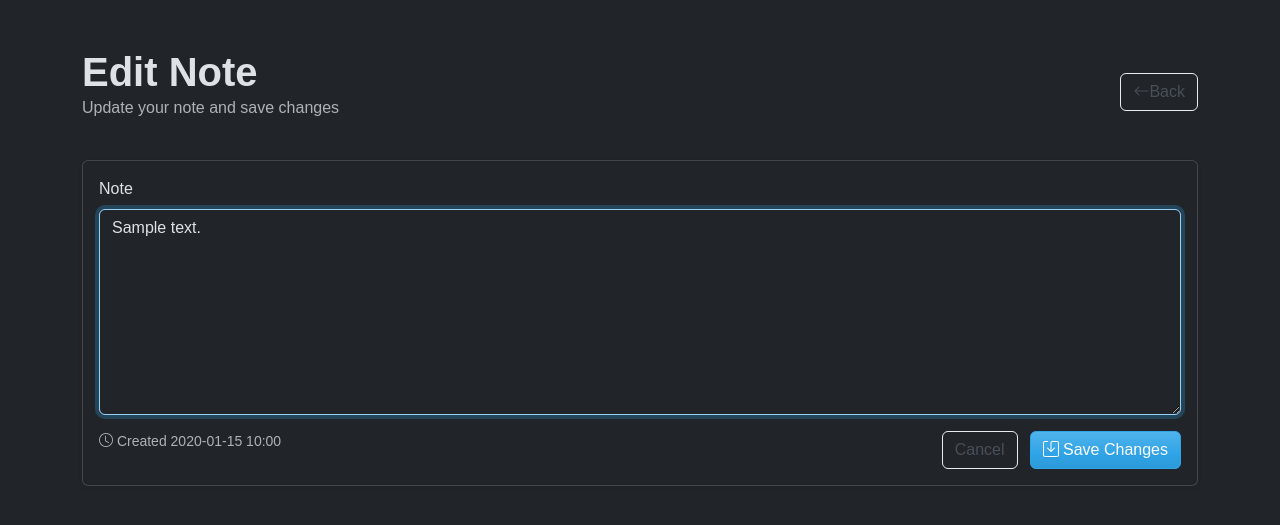
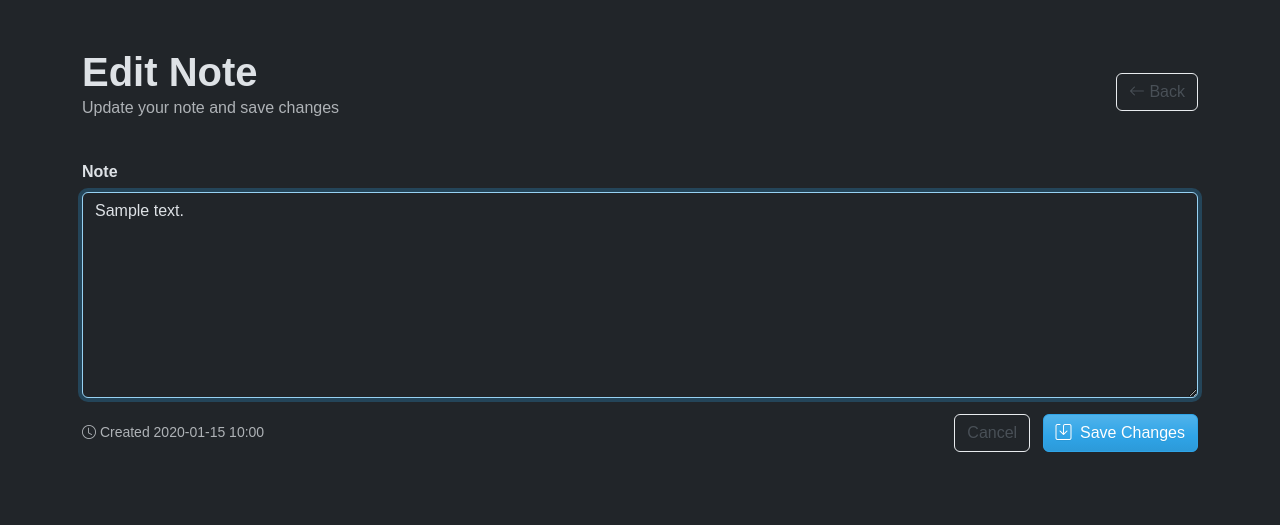
Before and after one commit to dvrkdev/flask-notes-app, a Flask app: page /edit/1 in a window 1280 px wide. Shown: the part 59-584 px from the top of the page. Run offline with Flask 3, Linux system fonts and the light colour scheme; a user stored in the database is signed in; tables that the repository leaves empty hold one stand-in row (values such as "Sample post"); some libraries are stand-ins or nearby versions; some web fonts are replaced.

Commit message:
fix: improve layout and formatting in edit note template for consistency

```diff
--- a/app/templates/main/edit_note.html
+++ b/app/templates/main/edit_note.html
@@ -1,5 +1,6 @@
 {% extends "base.html" %}
 {% block title %}{{ _("Edit Note") }}{% endblock %}
+
 {% block content %}
     <div class="d-flex align-items-center justify-content-between mb-4">
         <div>
@@ -7,22 +8,24 @@
             <p class="text-muted">{{ _("Update your note and save changes") }}</p>
         </div>
         <a href="{{ url_for('main.index') }}" class="btn btn-outline-secondary">
-            <i class="bi bi-arrow-left"></i>{{ _("Back") }}
+            <i class="bi bi-arrow-left"></i> {{ _("Back") }}
         </a>
     </div>
-    <div class="card shadow-sm">
-        <div class="card-body">
+
     <form method="post">
         {{ form.hidden_tag() }}
         <div class="mb-3">
-                    {{ form.content.label(class="form-label") }}
-                    {{ form.content(class="form-control" + (" is-invalid" if form.content.errors else "") ,
+            {{ form.content.label(class="form-label fw-bold") }}
+            {{ form.content(class="form-control" + (" is-invalid" if form.content.errors else ""),
                rows="8",
                autofocus=True
             ) }}
-                    {% if form.content.errors %}<div class="invalid-feedback">{{ form.content.errors[0] }}</div>{% endif %}
+            {% if form.content.errors %}
+                <div class="invalid-feedback">{{ form.content.errors[0] }}</div>
+            {% endif %}
         </div>
-                <div class="d-flex justify-content-between">
+
+        <div class="d-flex justify-content-between align-items-center">
             <small class="text-muted">
                 <i class="bi bi-clock"></i>
                 {{ _("Created") }} {{ note.created_at.strftime("%Y-%m-%d %H:%M") }}
@@ -30,12 +33,10 @@
             <div>
                 <a href="{{ url_for('main.index') }}"
                    class="btn btn-outline-secondary me-2">{{ _("Cancel") }}</a>
-                        <button class="btn btn-primary">
-                            <i class="bi bi-save me-1"></i>{{ _("Save Changes") }}
+                <button type="submit" class="btn btn-primary">
+                    <i class="bi bi-save me-1"></i> {{ _("Save Changes") }}
                 </button>
             </div>
         </div>
     </form>
-        </div>
-    </div>
 {% endblock %}
```
Lines whose indentation alone changed are shown as unchanged.
